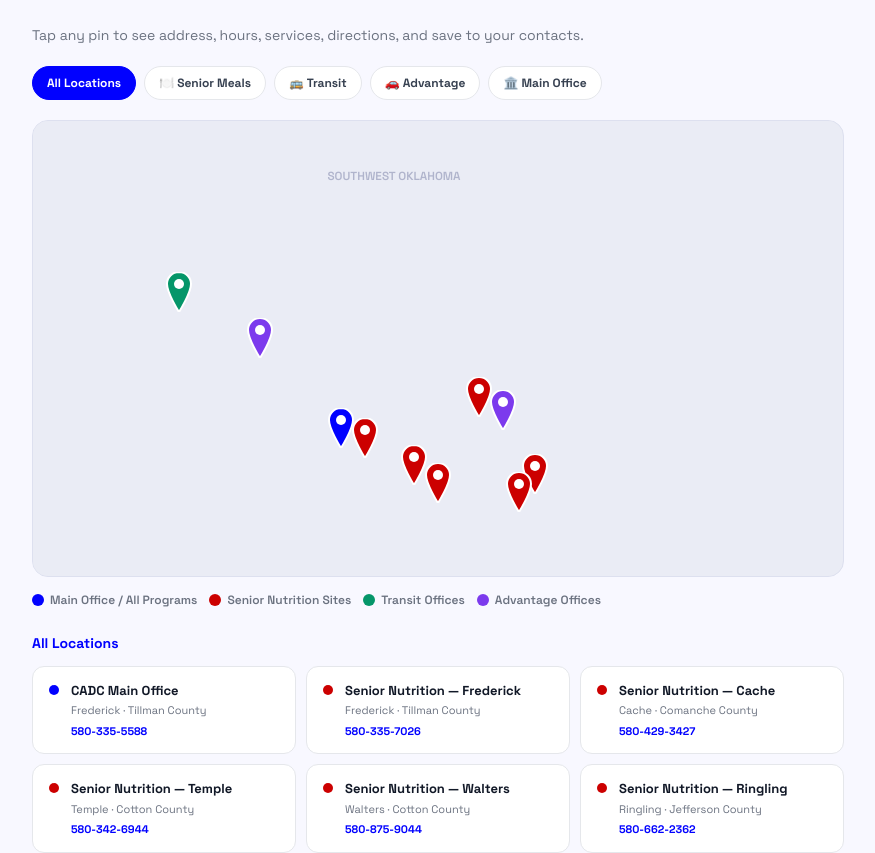
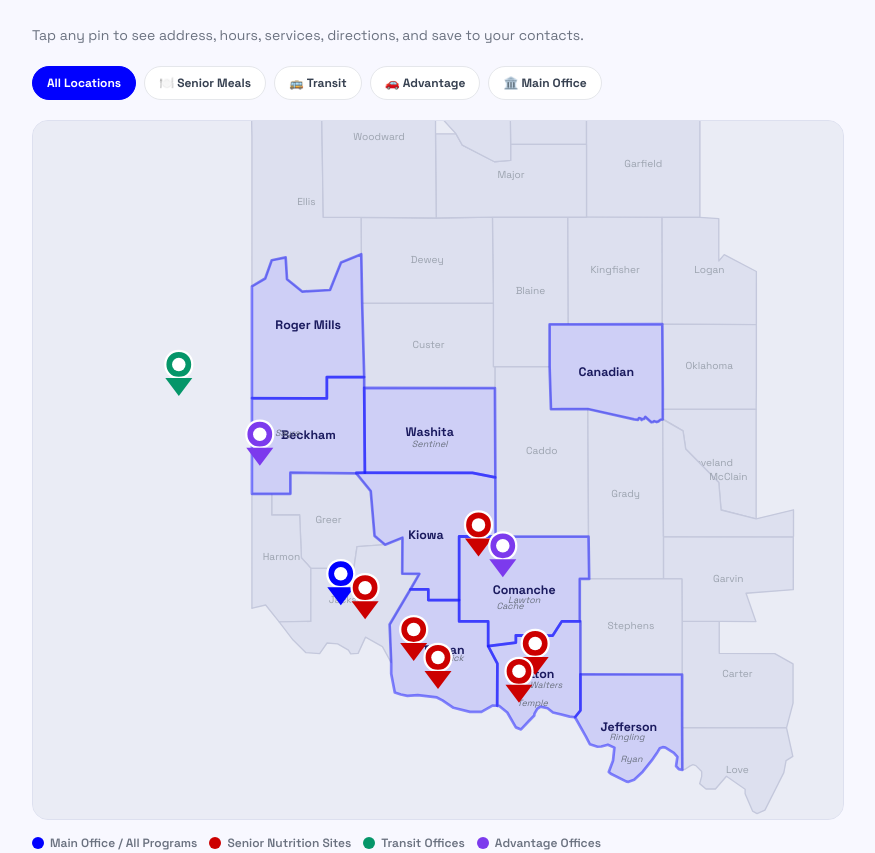
Before and after one commit to ironsilkstrategies/CADC, a Next.js app: page /about in a window 1280 px wide. Shown: the part 1242-2095 px from the top of the page, without its empty margins (202-1077 px from the left). Built offline with nearby package versions, Linux system fonts and the light colour scheme.

Commit message:
Add files via upload

```diff
--- a/app/about/page.tsx
+++ b/app/about/page.tsx
@@ -404,48 +404,105 @@ function LocationMap() {
       </div>
 
       {/* Map container */}
-      <div style={{ position: "relative", background: "#eaecf5", borderRadius: 16, overflow: "hidden", border: "1px solid #dde0ef", aspectRatio: "16/9" }}
+      <div style={{ position: "relative", background: "#eaecf5", borderRadius: 16, overflow: "hidden", border: "1px solid #dde0ef" }}
         role="region"
         aria-label="Interactive CADC location map — use the location list below for keyboard access"
       >
-        {/* SVG Oklahoma map background */}
-        <svg viewBox="150 60 360 310" style={{ width: "100%", height: "100%", position: "absolute", inset: 0 }} aria-hidden="true">
+        <svg viewBox="150 60 360 310" style={{ width: "100%", display: "block" }}
+          aria-hidden="true"
+        >
           <rect x={0} y={0} width={600} height={400} fill="#eaecf5" />
-          {/* Simplified SW Oklahoma outline — just county borders as context */}
-          <text x={300} y={100} textAnchor="middle" fontSize={8} fill="#b0b4cc" fontWeight={600}>SOUTHWEST OKLAHOMA</text>
-        </svg>
+
+          {/* Background counties — grey */}
+          {[
+            {fips:"40003",name:"Alfalfa",path:"M 396.0,56.3 L 396.0,70.4 L 362.3,70.4 L 361.5,12.3 L 371.2,12.4 L 376.4,12.5 L 377.0,12.5 L 385.5,12.5 L 387.0,12.5 L 387.8,12.5 L 390.2,12.5 L 392.6,12.4 L 395.4,12.4 L 395.6,56.3 L 396.0,56.3 Z",lx:378.7,ly:41.4},
+            {fips:"40011",name:"Blaine",path:"M 354.2,102.7 L 357.0,102.6 L 387.7,102.7 L 387.9,150.4 L 379.6,150.4 L 379.6,169.2 L 355.3,169.2 L 354.6,169.2 L 354.6,140.9 L 354.2,102.7 Z",lx:371.1,ly:135.9},
+            {fips:"40015",name:"Caddo",path:"M 355.6,244.7 L 355.5,218.4 L 355.3,178.7 L 355.3,169.2 L 379.6,169.2 L 380.2,188.1 L 396.6,188.0 L 396.9,244.7 L 355.6,244.7 Z",lx:376.1,ly:207.0},
+            {fips:"40019",name:"Carter",path:"M 487.8,318.7 L 484.9,329.7 L 438.6,329.6 L 438.5,306.0 L 438.5,282.4 L 455.0,282.4 L 455.0,296.6 L 479.7,296.7 L 487.8,301.3 L 487.8,318.7 Z",lx:463.1,ly:306.0},
+            {fips:"40027",name:"Cleveland",path:"M 429.9,188.1 L 449.4,188.1 L 461.8,188.1 L 471.4,188.1 L 471.4,236.8 L 455.8,232.9 L 454.8,220.7 L 440.1,205.8 L 438.9,197.7 L 429.9,192.4 L 429.9,188.1 Z",lx:450.7,ly:212.4},
+            {fips:"40039",name:"Custer",path:"M 296.3,141.0 L 354.6,140.9 L 354.6,169.2 L 355.3,169.2 L 355.3,178.7 L 297.2,178.6 L 297.2,173.8 L 296.3,141.0 Z",lx:325.8,ly:159.8},
+            {fips:"40043",name:"Dewey",path:"M 295.9,119.2 L 295.8,102.8 L 329.2,103.1 L 354.2,102.7 L 354.6,140.9 L 296.3,141.0 L 295.9,119.2 Z",lx:325.2,ly:121.9},
+            {fips:"40045",name:"Ellis",path:"M 247.3,114.6 L 247.3,66.5 L 247.1,56.3 L 278.3,56.4 L 279.0,102.8 L 295.8,102.8 L 295.9,119.2 L 286.9,122.9 L 282.0,135.1 L 269.6,135.8 L 262.9,130.3 L 262.3,120.6 L 256.1,121.9 L 253.2,130.0 L 247.3,133.5 L 247.3,114.6 Z",lx:271.5,ly:96.1},
+            {fips:"40047",name:"Garfield",path:"M 446.3,56.3 L 446.4,56.3 L 446.4,102.8 L 429.6,102.8 L 396.0,102.7 L 396.0,56.3 L 446.3,56.3 Z",lx:421.2,ly:79.5},
+            {fips:"40049",name:"Garvin",path:"M 438.5,282.4 L 438.4,263.5 L 430.2,263.5 L 430.2,244.7 L 487.9,244.8 L 487.9,268.3 L 466.9,269.9 L 471.3,282.5 L 455.0,282.4 L 438.5,282.4 Z",lx:459.0,ly:263.6},
+            {fips:"40051",name:"Grady",path:"M 396.6,188.0 L 417.2,192.6 L 418.9,192.8 L 419.3,192.0 L 420.1,192.2 L 420.5,192.9 L 420.8,192.5 L 421.6,192.4 L 422.1,191.5 L 424.8,193.9 L 425.7,193.7 L 426.1,193.4 L 427.2,193.8 L 428.0,193.5 L 428.9,192.8 L 429.9,192.6 L 430.2,244.7 L 430.2,263.5 L 397.3,263.5 L 397.2,263.5 L 397.1,244.7 L 396.9,244.7 L 396.6,188.0 Z",lx:413.4,ly:225.8},
+            {fips:"40053",name:"Grant",path:"M 446.3,56.3 L 396.0,56.3 L 395.4,12.4 L 400.6,12.4 L 419.7,12.4 L 421.1,12.4 L 422.3,12.4 L 427.9,12.4 L 431.6,12.3 L 435.0,12.4 L 438.3,12.4 L 445.5,12.4 L 446.3,12.4 L 446.3,56.3 Z",lx:420.9,ly:34.3},
+            {fips:"40055",name:"Greer",path:"M 293.7,216.6 L 300.1,224.5 L 301.8,244.4 L 306.5,248.3 L 294.0,249.2 L 292.6,258.8 L 273.5,258.8 L 269.3,254.1 L 268.5,235.0 L 256.1,235.1 L 256.1,225.7 L 264.4,225.7 L 264.4,216.3 L 293.7,216.6 Z",lx:281.3,ly:237.6},
+            {fips:"40057",name:"Harmon",path:"M 247.3,256.5 L 247.3,225.7 L 256.1,225.7 L 256.1,235.1 L 268.5,235.0 L 269.3,254.1 L 273.5,258.8 L 273.5,282.4 L 259.4,282.6 L 253.4,275.1 L 247.5,276.5 L 247.3,276.6 L 247.3,256.5 Z",lx:260.4,ly:254.2},
+            {fips:"40059",name:"Harper",path:"M 247.2,12.1 L 264.2,12.1 L 274.2,12.2 L 282.0,12.3 L 286.5,12.3 L 290.0,12.3 L 296.5,25.4 L 302.6,31.8 L 302.6,56.1 L 278.3,56.4 L 247.1,56.3 L 247.2,12.1 Z",lx:274.9,ly:34.2},
+            {fips:"40065",name:"Jackson",path:"M 309.2,300.7 L 305.3,293.6 L 297.8,289.4 L 294.5,296.6 L 291.2,296.8 L 290.2,295.2 L 285.4,292.4 L 280.7,292.0 L 277.4,296.7 L 271.3,296.3 L 265.6,290.7 L 259.4,282.6 L 273.5,282.4 L 273.5,258.8 L 292.6,258.8 L 294.0,249.2 L 306.5,248.3 L 314.2,245.2 L 314.1,261.2 L 321.7,261.3 L 317.7,268.2 L 308.5,283.8 L 309.2,300.7 Z",lx:290.5,ly:273.0},
+            {fips:"40073",name:"Kingfisher",path:"M 396.0,102.7 L 429.6,102.8 L 429.7,150.3 L 387.9,150.4 L 387.7,102.7 L 396.0,102.7 Z",lx:408.7,ly:126.6},
+            {fips:"40083",name:"Logan",path:"M 471.5,126.9 L 471.5,150.5 L 429.7,150.3 L 429.6,102.8 L 446.4,102.8 L 454.8,103.4 L 454.8,122.2 L 457.2,119.4 L 471.5,126.9 Z",lx:450.6,ly:126.6},
+            {fips:"40085",name:"Love",path:"M 484.7,344.3 L 483.7,349.6 L 475.3,366.3 L 471.8,367.8 L 469.8,366.7 L 466.5,359.0 L 466.5,357.0 L 458.2,351.2 L 453.3,356.9 L 449.1,356.9 L 446.3,354.5 L 447.2,351.3 L 447.2,349.1 L 444.6,346.5 L 443.3,346.1 L 441.9,346.7 L 439.8,348.1 L 438.6,348.4 L 438.6,329.6 L 484.9,329.7 L 487.7,342.4 L 484.7,344.3 Z",lx:463.1,ly:348.8},
+            {fips:"40093",name:"Major",path:"M 354.2,102.7 L 329.2,103.1 L 328.9,65.7 L 338.0,65.7 L 340.8,70.7 L 355.1,78.1 L 362.3,77.5 L 362.3,70.4 L 396.0,70.4 L 396.0,102.7 L 354.2,102.7 Z",lx:362.5,ly:84.4},
+            {fips:"40087",name:"McClain",path:"M 429.9,192.6 L 438.9,197.7 L 440.1,205.8 L 454.8,220.7 L 455.8,232.9 L 471.4,236.8 L 488.0,232.8 L 488.0,244.7 L 487.9,244.8 L 430.2,244.7 L 429.9,192.6 Z",lx:459.0,ly:218.6},
+            {fips:"40109",name:"Oklahoma",path:"M 461.8,188.1 L 449.4,188.1 L 429.9,188.1 L 429.9,178.7 L 429.7,150.3 L 471.5,150.5 L 471.5,178.7 L 471.4,188.1 L 461.8,188.1 Z",lx:450.6,ly:169.2},
+            {fips:"40137",name:"Stephens",path:"M 393.0,282.4 L 393.0,263.5 L 430.2,263.5 L 438.4,263.5 L 438.5,282.4 L 438.5,306.0 L 393.3,305.9 L 393.3,282.4 L 393.0,282.4 Z",lx:415.7,ly:284.8},
+            {fips:"40151",name:"Woods",path:"M 302.6,31.8 L 296.5,25.4 L 290.0,12.3 L 335.1,12.3 L 341.7,12.3 L 347.8,12.3 L 361.5,12.3 L 362.3,70.4 L 362.3,77.5 L 355.1,78.1 L 340.8,70.7 L 338.0,65.7 L 328.9,55.7 L 314.8,35.8 L 302.6,31.8 Z",lx:326.2,ly:45.2},
+            {fips:"40153",name:"Woodward",path:"M 278.3,56.4 L 302.6,56.1 L 302.6,31.8 L 314.8,35.8 L 328.9,55.7 L 328.9,65.7 L 329.2,103.1 L 295.8,102.8 L 279.0,102.8 L 278.3,56.4 Z",lx:303.8,ly:67.4},
+          ].map(c => (
+            <g key={c.fips}>
+              <path d={c.path} fill="#dde0ef" stroke="#c4c8dc" strokeWidth={0.6} strokeLinejoin="round" />
+              <text x={c.lx} y={c.ly} textAnchor="middle" dominantBaseline="middle" fontSize={4.5} fill="#9ca3af" style={{ userSelect: "none", pointerEvents: "none" }}>{c.name}</text>
+            </g>
+          ))}
+
+          {/* CADC counties — highlighted blue */}
+          {[
+            {name:"Beckham",path:"M 247.3,209.2 L 247.3,183.2 L 280.6,183.3 L 280.6,173.8 L 297.2,173.8 L 297.2,178.6 L 297.5,216.3 L 293.7,216.4 L 293.7,216.6 L 264.4,216.3 L 264.4,225.7 L 256.1,225.7 L 247.3,225.7 L 247.3,209.2 Z",lx:272.4,ly:199.8},
+            {name:"Canadian",path:"M 429.9,178.7 L 429.9,192.6 L 428.9,192.8 L 428.0,193.5 L 427.2,193.8 L 426.1,193.4 L 425.7,193.7 L 424.8,193.9 L 422.1,191.5 L 421.6,192.4 L 420.8,192.5 L 420.5,192.9 L 420.1,192.2 L 419.3,192.0 L 418.9,192.8 L 417.2,192.6 L 396.6,188.0 L 380.2,188.1 L 379.6,169.2 L 379.6,150.4 L 387.9,150.4 L 429.7,150.3 L 429.9,178.7 Z",lx:404.8,ly:172.1},
+            {name:"Comanche",path:"M 393.0,282.4 L 385.0,282.4 L 381.0,288.7 L 364.6,288.6 L 364.6,291.8 L 352.3,293.4 L 352.3,282.4 L 339.4,282.4 L 339.4,244.6 L 355.6,244.7 L 396.9,244.7 L 397.2,263.5 L 393.0,263.5 L 393.0,282.4 Z",lx:368.3,ly:269.0},
+            {name:"Cotton",path:"M 390.9,325.0 L 388.5,324.7 L 381.1,322.9 L 378.7,321.0 L 375.6,320.3 L 374.1,321.3 L 372.9,323.4 L 372.8,324.2 L 370.2,326.9 L 366.9,330.4 L 364.6,329.5 L 360.8,322.9 L 357.1,319.9 L 356.3,319.9 L 356.4,301.2 L 352.3,293.4 L 364.6,291.8 L 364.6,288.6 L 381.0,288.7 L 385.0,282.4 L 393.0,282.4 L 393.3,282.4 L 393.3,305.9 L 393.3,322.0 L 390.9,325.0 Z",lx:372.8,ly:306.4},
+            {name:"Jefferson",path:"M 405.9,349.3 L 407.8,344.2 L 408.4,338.5 L 405.5,337.2 L 402.6,338.0 L 400.9,338.1 L 397.5,337.0 L 395.8,333.7 L 390.9,325.0 L 393.3,322.0 L 393.3,305.9 L 438.5,306.0 L 438.5,328.4 L 438.6,348.4 L 437.0,348.1 L 435.8,346.7 L 436.4,342.6 L 434.8,340.8 L 431.1,338.5 L 429.9,338.3 L 428.6,338.8 L 427.6,340.4 L 425.0,344.2 L 421.0,349.2 L 417.2,352.8 L 414.7,353.7 L 413.8,353.6 L 406.8,350.1 L 405.9,349.3 Z",lx:414.8,ly:329.8},
+            {name:"Kiowa",path:"M 355.5,218.4 L 355.6,244.7 L 339.4,244.6 L 339.4,272.9 L 325.7,272.9 L 325.7,268.2 L 317.7,268.2 L 321.7,261.3 L 314.1,261.2 L 314.2,245.2 L 306.5,248.3 L 301.8,244.4 L 300.1,224.5 L 293.7,216.6 L 293.7,216.4 L 297.5,216.3 L 345.3,216.4 L 355.5,218.4 Z",lx:324.6,ly:244.6},
+            {name:"Roger Mills",path:"M 247.3,161.9 L 247.3,133.5 L 253.2,130.0 L 256.1,121.9 L 262.3,120.6 L 262.9,130.3 L 269.6,135.8 L 282.0,135.1 L 286.9,122.9 L 295.9,119.2 L 296.3,141.0 L 297.2,173.8 L 280.6,173.8 L 280.6,183.3 L 247.3,183.2 L 247.3,161.9 Z",lx:272.3,ly:151.2},
+            {name:"Tillman",path:"M 329.5,316.2 L 321.0,315.2 L 316.4,315.5 L 313.5,314.9 L 310.8,314.0 L 309.2,305.7 L 309.2,300.8 L 308.5,283.8 L 317.7,268.2 L 325.7,268.2 L 325.7,272.9 L 339.4,272.9 L 339.4,282.4 L 352.3,282.4 L 352.3,293.4 L 356.4,301.2 L 356.3,319.9 L 354.2,319.8 L 349.3,322.6 L 344.2,322.6 L 336.9,320.8 L 332.0,317.5 L 329.5,316.2 Z",lx:332.4,ly:295.4},
+            {name:"Washita",path:"M 355.5,218.4 L 345.3,216.4 L 297.5,216.3 L 297.2,178.6 L 355.3,178.7 L 355.5,218.4 Z",lx:326.3,ly:198.5},
+          ].map(c => (
+            <g key={c.name}>
+              <path d={c.path} fill="rgba(1,1,255,0.12)" stroke="rgba(1,1,255,0.45)" strokeWidth={1.2} strokeLinejoin="round" />
+              <text x={c.lx} y={c.ly} textAnchor="middle" dominantBaseline="middle" fontSize={5.5} fontWeight="700" fill="#1a1a5e" style={{ userSelect: "none", pointerEvents: "none" }}>{c.name}</text>
+            </g>
+          ))}
+
+          {/* City labels for key service cities */}
+          {[
+            {name:"Frederick",x:332.4,y:300},
+            {name:"Lawton",x:368.3,y:274},
+            {name:"Sayre",x:263,y:200},
+            {name:"Cache",x:362,y:277},
+            {name:"Ringling",x:414,y:335},
+            {name:"Ryan",x:416,y:345},
+            {name:"Walters",x:378,y:312},
+            {name:"Temple",x:372,y:320},
+            {name:"Sentinel",x:326.3,y:205},
+          ].map(city => (
+            <text key={city.name} x={city.x} y={city.y} textAnchor="middle" fontSize={4} fill="#6b7280" fontStyle="italic" style={{ userSelect: "none", pointerEvents: "none" }}>{city.name}</text>
+          ))}
 
           {/* Location pins */}
           {filtered.map(loc => {
             const pos = LOCATION_POSITIONS[loc.id];
             if (!pos) return null;
             const color = getProgramColor(loc.programs);
+
+            // Convert percentage positions to SVG coordinates within viewBox 150-510, 60-370
+            const svgX = 150 + (pos.x / 100) * 360;
+            const svgY = 60 + (pos.y / 100) * 310;
+
             return (
-            <button
-              key={loc.id}
-              onClick={() => setSelected(loc)}
-              aria-label={`${loc.name} — ${loc.city}, ${loc.county} County. Tap for details.`}
-              title={loc.name}
-              style={{
-                position: "absolute",
-                left: `${pos.x}%`,
-                top: `${pos.y}%`,
-                transform: "translate(-50%, -100%)",
-                background: "none",
-                border: "none",
-                cursor: "pointer",
-                padding: 0,
-                zIndex: 10,
-              }}
-            >
-              {/* Pin SVG */}
-              <svg width={32} height={40} viewBox="0 0 32 40" aria-hidden="true">
-                <path d="M16 0C9.373 0 4 5.373 4 12c0 9 12 28 12 28S28 21 28 12C28 5.373 22.627 0 16 0z" fill={color} stroke="white" strokeWidth={2} />
-                <circle cx={16} cy={12} r={5} fill="white" />
-              </svg>
-            </button>
+              <g key={loc.id} style={{ cursor: "pointer" }} onClick={() => setSelected(loc)}>
+                <title>{loc.name} — {loc.city}</title>
+                <path
+                  d={`M${svgX},${svgY - 16} C${svgX - 8},${svgY - 16} ${svgX - 8},${svgY - 28} ${svgX},${svgY - 28} C${svgX + 8},${svgY - 28} ${svgX + 8},${svgY - 16} ${svgX},${svgY - 16} Z`}
+                  fill={color} stroke="white" strokeWidth={1}
+                />
+                <circle cx={svgX} cy={svgY - 22} r={3} fill="white" />
+                <path d={`M${svgX - 6},${svgY - 16} L${svgX},${svgY - 8} L${svgX + 6},${svgY - 16}`} fill={color} />
+              </g>
             );
           })}
+        </svg>
       </div>
 
       {/* Legend */}
```
Lines whose indentation alone changed are shown as unchanged.
